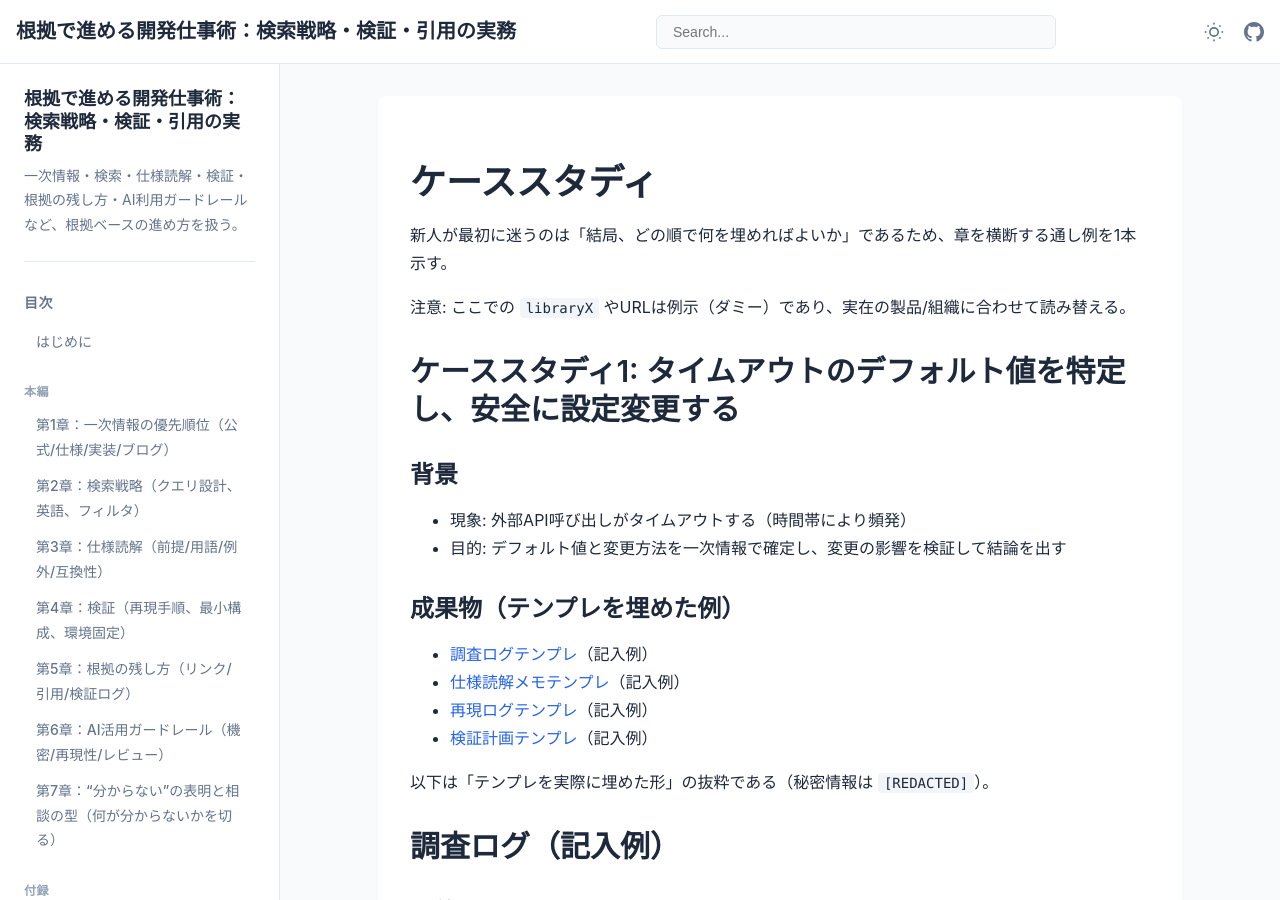
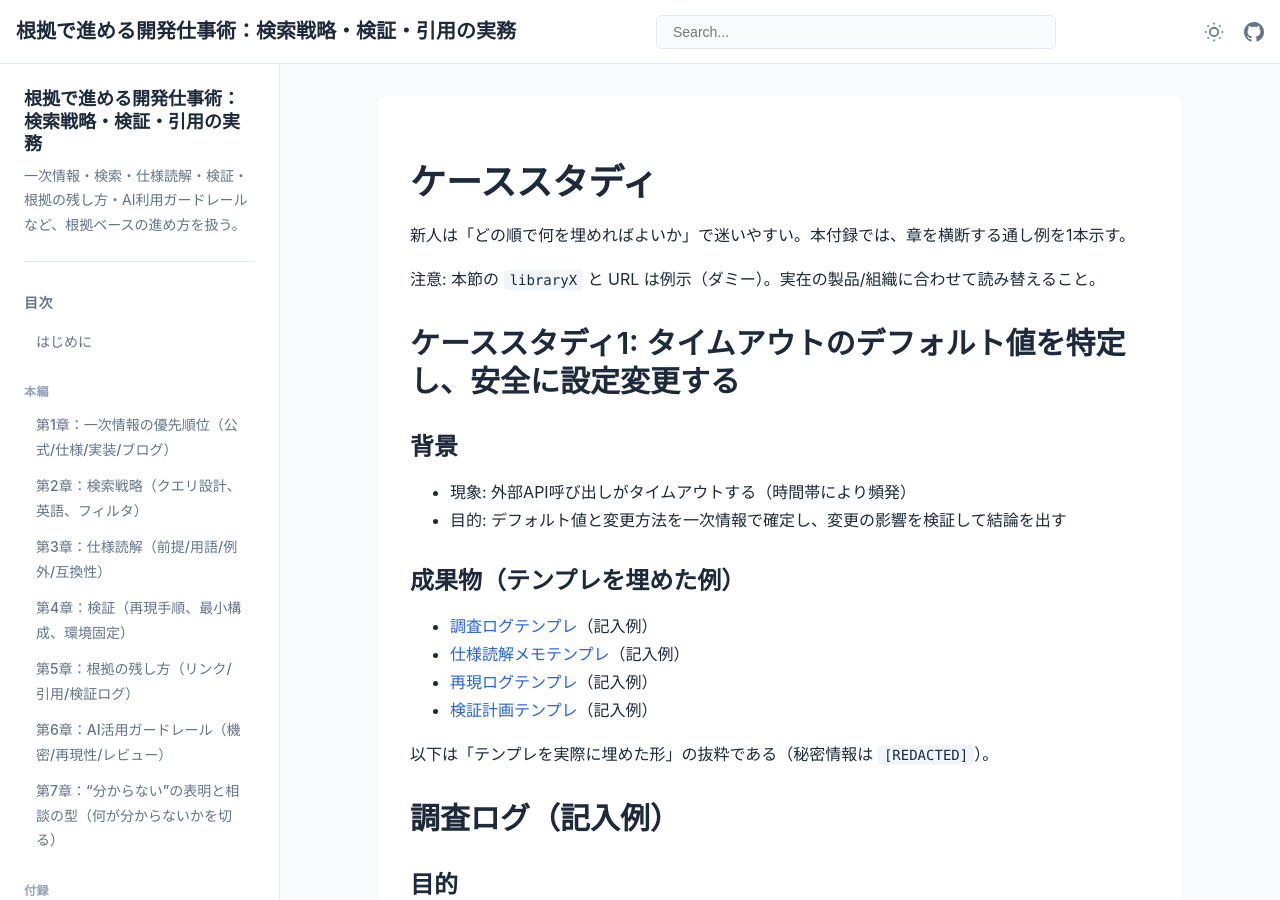
Before and after one commit to itdojp/evidence-based-engineering-book, a Jekyll site: the page built from docs/appendices/case-studies/index.md, in a window 1280 px wide and 900 px high. Built offline with Jekyll 4.4.1, drawn with Linux system fonts in a browser that asks for light colours.

Commit message:
docs: 付録の表現と表記を微修正

```diff
--- a/docs/appendices/case-studies/index.md
+++ b/docs/appendices/case-studies/index.md
@@ -6,9 +6,9 @@ order: 906
 
 # ケーススタディ
 
-新人が最初に迷うのは「結局、どの順で何を埋めればよいか」であるため、章を横断する通し例を1本示す。
+新人は「どの順で何を埋めればよいか」で迷いやすい。本付録では、章を横断する通し例を1本示す。
 
-注意: ここでの `libraryX` やURLは例示（ダミー）であり、実在の製品/組織に合わせて読み替える。
+注意: 本節の `libraryX` と URL は例示（ダミー）。実在の製品/組織に合わせて読み替えること。
 
 ## ケーススタディ1: タイムアウトのデフォルト値を特定し、安全に設定変更する
 
```
Also changed, not shown: docs/appendices/templates/unknown-statement/index.md (+1 -1 lines).
